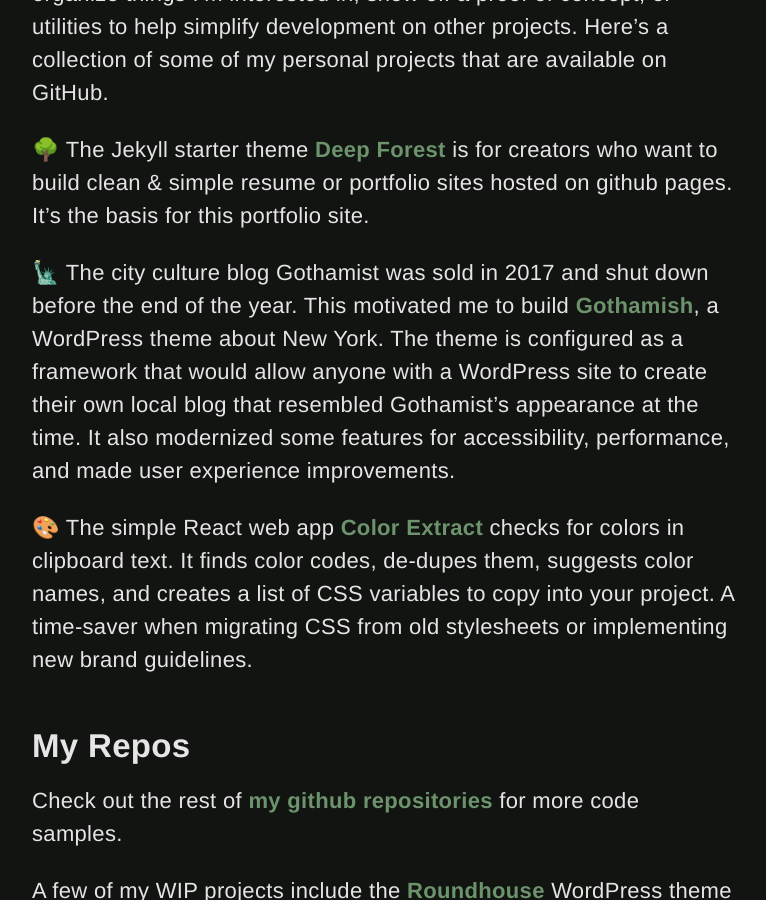
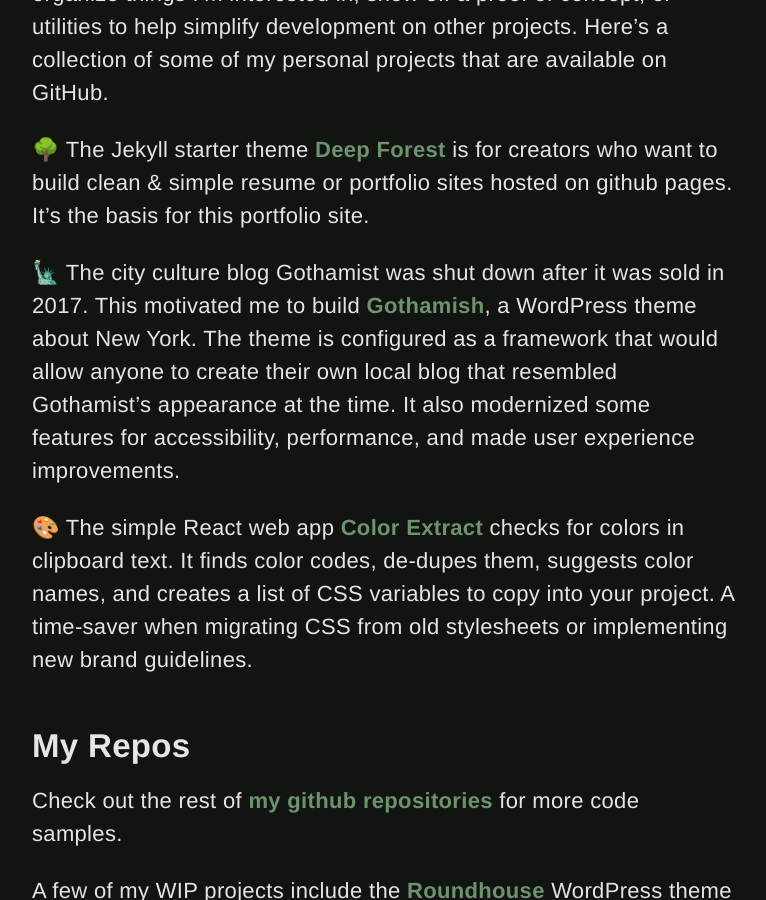
Before and after one commit to ian-pvd/ian-pvd.github.io, a Jekyll site: the page built from portfolio.md, in a window 1280 px wide and 900 px high, scrolled down 570 px. Shown: the whole window, without its empty margins (256-1022 px from the left). Built offline with Jekyll 4.4.1, drawn with Linux system fonts in a browser that asks for light colours.

Commit message:
content edits.

```diff
--- a/portfolio.md
+++ b/portfolio.md
@@ -16,7 +16,7 @@
 
 [![Gothamish theme homepage.](/assets/images/gothamish.png)](https://github.com/ian-pvd/gothamish){:target="_blank"}{:class="portfolio-link"}
 
-🗽 The city culture blog Gothamist was sold in 2017 and shut down before the end of the year. This motivated me to build [Gothamish](https://github.com/ian-pvd/gothamish){:target="_blank"}, a WordPress theme about New York. The theme is configured as a framework that would allow anyone with a WordPress site to create their own local blog that resembled Gothamist's appearance at the time. It also modernized some features for accessibility, performance, and made user experience improvements.
+🗽 The city culture blog Gothamist was shut down after it was sold in 2017. This motivated me to build [Gothamish](https://github.com/ian-pvd/gothamish){:target="_blank"}, a WordPress theme about New York. The theme is configured as a framework that would allow anyone to create their own local blog that resembled Gothamist's appearance at the time. It also modernized some features for accessibility, performance, and made user experience improvements.
 
 [![Color Extract app screenshots.](/assets/images/color-extract.png)](https://github.com/ian-pvd/color-extract){:target="_blank"}{:class="portfolio-link"}
 
```
